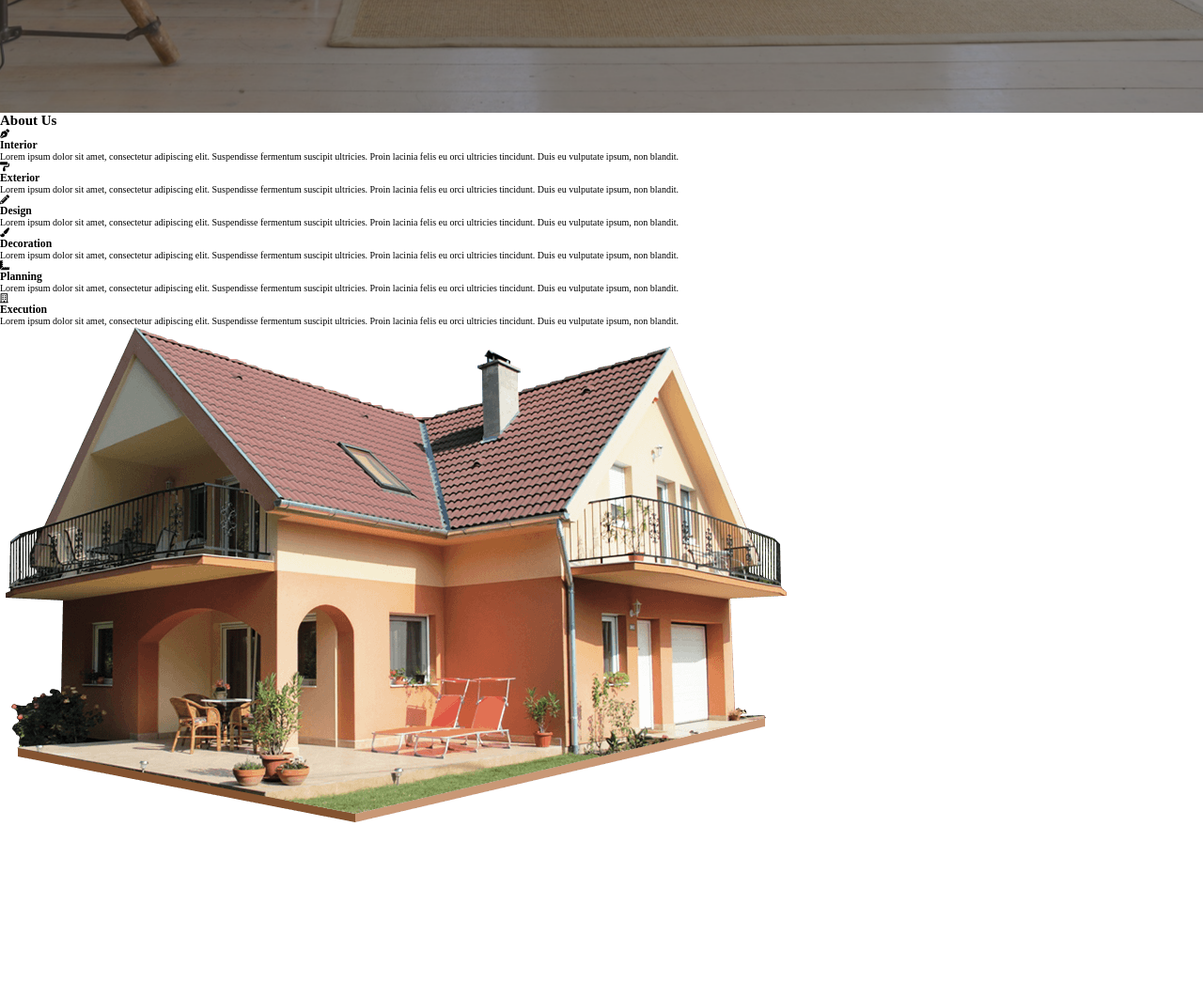
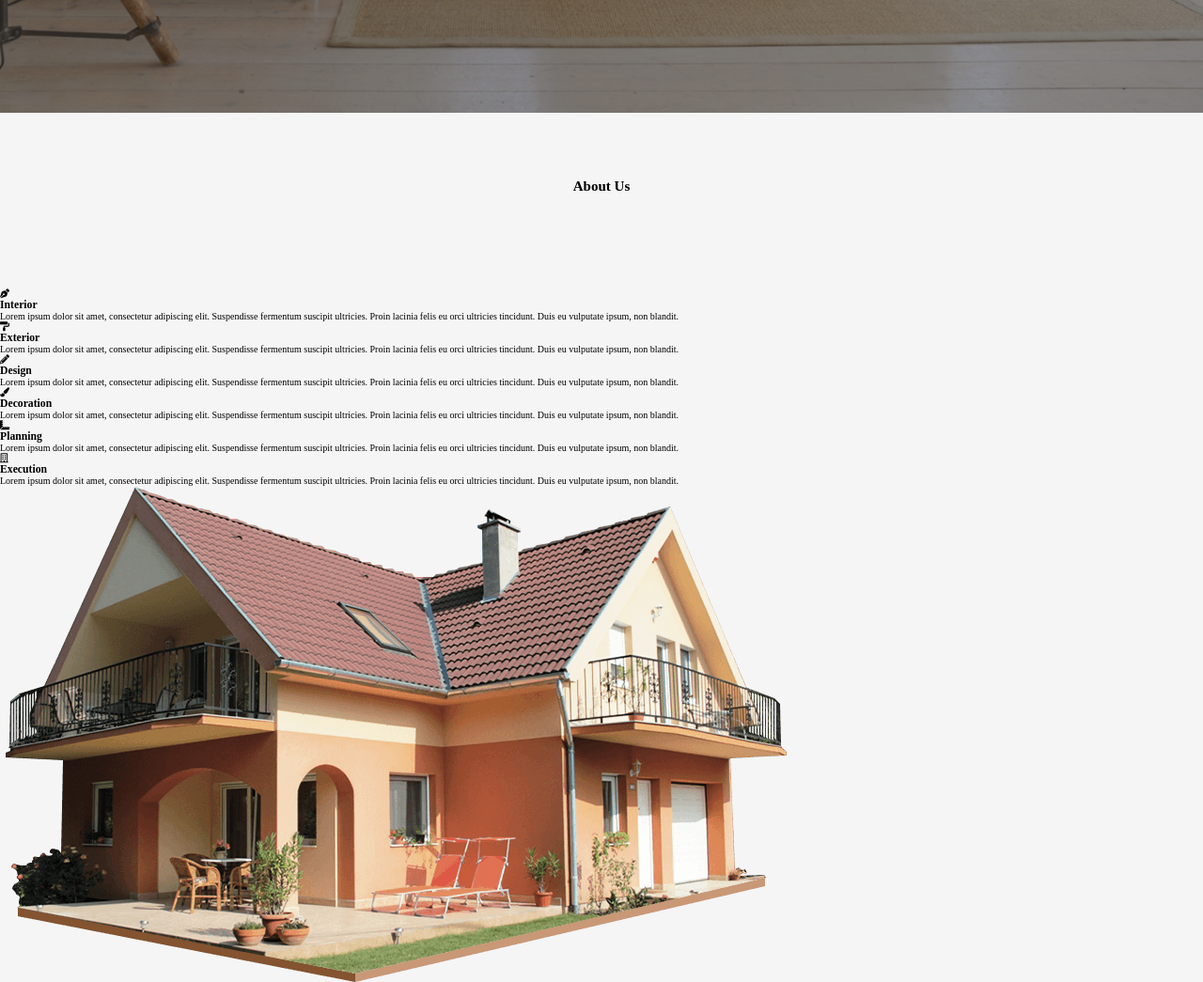
Before and after one commit to PaoloAlbanese/Architect-Website, a plain HTML site: page index.html in a window 1280 px wide. Shown: the part 680-1725 px from the top of the page at 94% size. Before the commit the page ends 1560 px from the top, so only its background shows below. Drawn offline with Linux system fonts and the light colour scheme; a web font is replaced by a local one.

Commit message:
centered about us header

```diff
--- a/style.css
+++ b/style.css
@@ -264,8 +264,19 @@ header{
 
 .social-media i:hover{
   background-color:#c29525;
+}
 
+.about-us{
+    width:100%;
+    background-color: #f5f5f5;
+    padding-bottom:15rem;
+}
 
+.section-header{
+    display:flex;
+    flex-direction: column;
+    align-items:center;
+    padding:7rem 0 10rem 0;
 }
 
 /*.socI {*/
```
